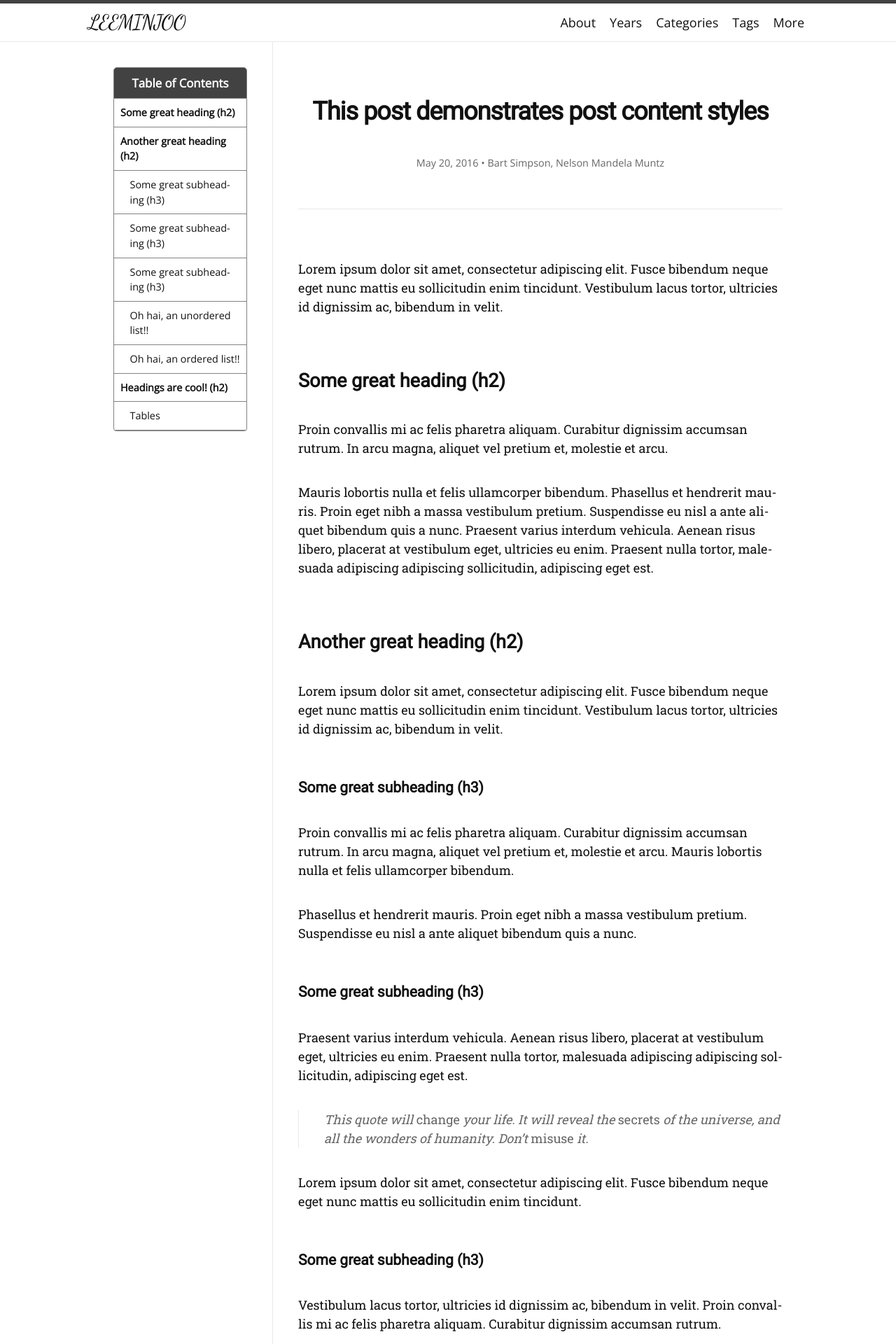
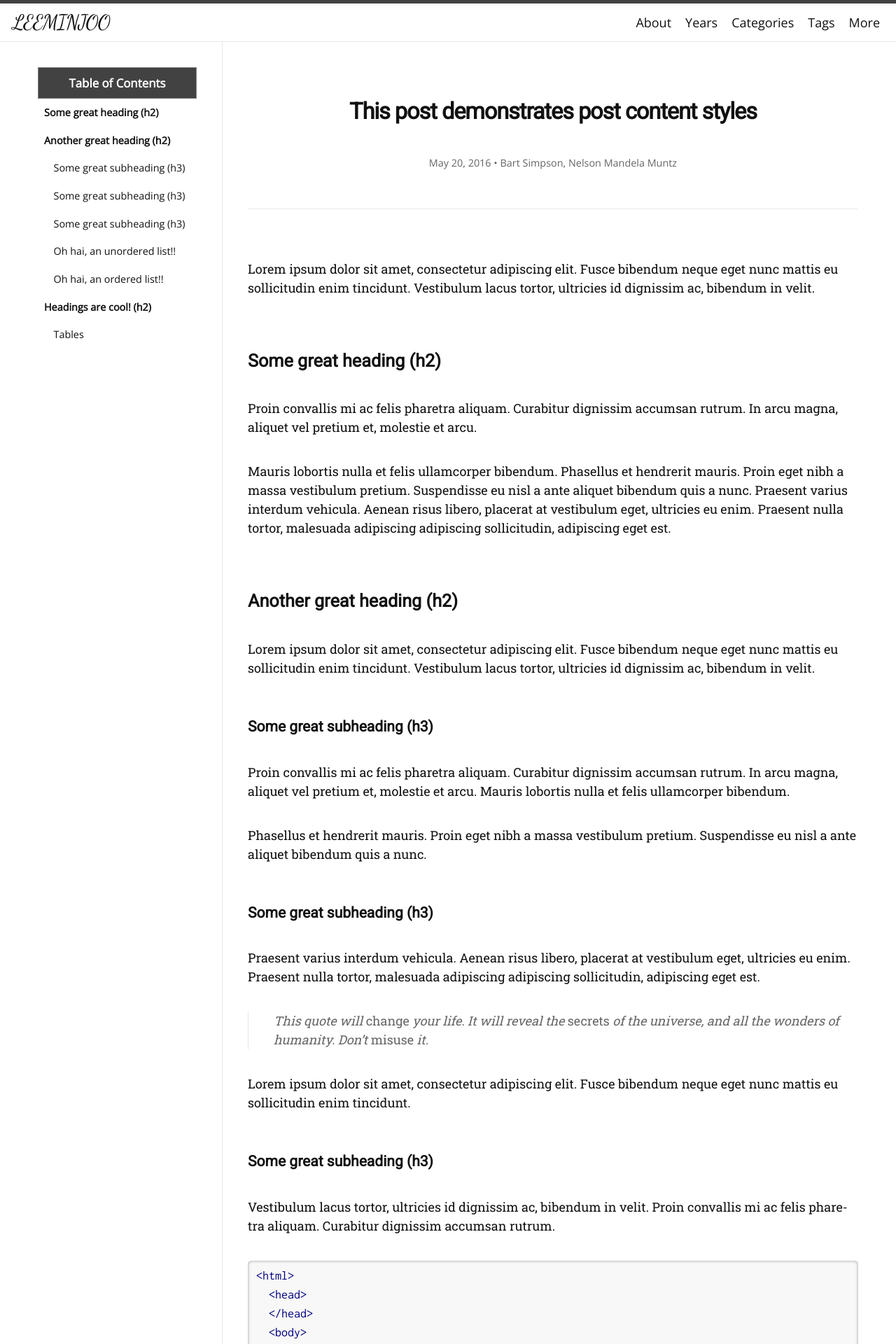
Before and after one commit to zivong/jekyll-theme-hamilton, a Jekyll site: the page built from _posts/2016-05-20-this-post-demonstrates-post-content-styles.md, in a window 1280 px wide. Shown: the top 1920 px of the page at 70% size. Built offline with Jekyll 4.4.1, drawn with Linux system fonts in a browser that asks for light colours; nearby versions of some CDN libraries; some web fonts are replaced; some of the changed text lies outside the part shown.

Commit message:
Set size

```diff
--- a/_sass/hamilton/layout.scss
+++ b/_sass/hamilton/layout.scss
@@ -181,7 +181,7 @@
  */
 .site-body {
   display: grid;
-  grid-template-columns: calc(#{$content-width} * 0.24) 1fr;
+  grid-template-columns: calc(#{$content-width} * 0.20) 1fr;
   overflow: hidden;
 
   @include media-query($on-medium) {
@@ -271,7 +271,7 @@ ul.social-icons {
   text-align: center;
   font-weight: bold;
   border: 1px solid;
-  border-radius: 0.3em 0.3em 0 0;
+  border-radius: 0em 0em 0 0;
   padding: 0.5rem;
   margin: 0;
 }
@@ -279,7 +279,7 @@ ul.social-icons {
 .toc-nav {
   max-height: 70vh;
   overflow-y: scroll;
-  border: 1px solid;
+  border: 0px solid;
   border-top: 0px;
   border-radius: 0 0 0.3em 0.3em;
 
@@ -305,7 +305,7 @@ ul.social-icons {
 
     li a {
       font-weight: bold;
-      border-bottom: 1px solid;
+      border-bottom: 0px solid;
       padding: 0.5rem;
     }
   }
--- a/_sass/hamilton/variables.scss
+++ b/_sass/hamilton/variables.scss
@@ -9,8 +9,8 @@ $base-line-height:  1.5 !default;
 
 // Layouts
 $spacing-unit:      2rem !default;
-$content-width:     1100px !default;
+$content-width:     1500px !default;
 
 $on-small:          600px !default;
 $on-medium:         900px !default;
-$on-large:          1100px !default;
+$on-large:          1500px !default;
```
